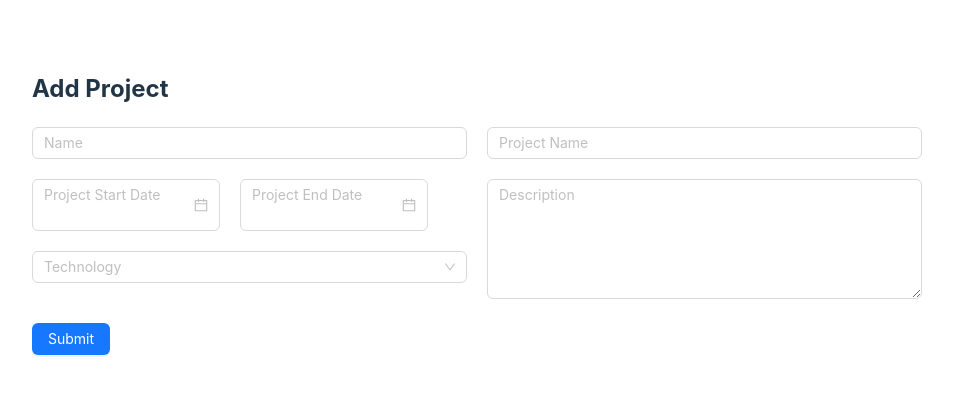
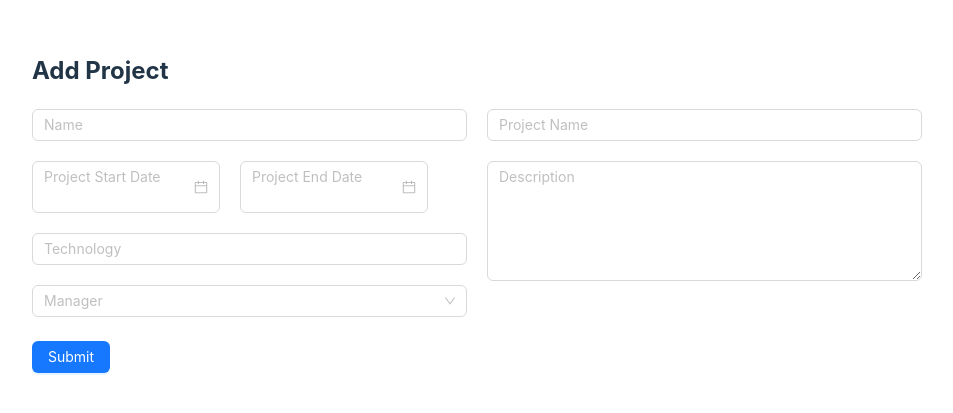
Before and after one commit to thibackend/ST-CMS-Project, a React (Vite) app in the folder EFP-client/: page / in a window 1280 px wide. Shown: the part 229-642 px from the top of the page, without its empty margins (163-1116 px from the left). Built offline with nearby package versions, Linux system fonts and the light colour scheme.

Commit message:
fix: update code UI edit/add page

```diff
--- a/EFP-client/src/components/AddProject/AddProject.jsx
+++ b/EFP-client/src/components/AddProject/AddProject.jsx
@@ -26,10 +26,13 @@ const App = () => {
                   <DatePicker placeholder="Project End Date" />
                 </div>
 
-                <Select placeholder="Technology">
-                  <Option value="react">React</Option>
-                  <Option value="angular">Angular</Option>
-                  <Option value="vue">Vue</Option>
+                <Input placeholder="Technology" />
+                <Select placeholder="Manager">
+                  <option value="Hồ Văn Đi">Hồ Văn Đi</option>
+                  <option value="Thu Hương">Thu Hương</option>
+                  <option value="A Thi">A Thi</option>
+                  <option value="Lê Xuân">Lê Xuân</option>
+                  <option value="Hữu Thắng">Hữu Thắng</option>
                 </Select>
               </Form.Item>
             </div>
--- a/EFP-client/src/components/EditProject/EditProject.jsx
+++ b/EFP-client/src/components/EditProject/EditProject.jsx
@@ -24,11 +24,7 @@ const App = () => {
                 <DatePicker placeholder="Project Start Date" />
                 <DatePicker placeholder="Project End Date" />
               </div>
-              <Select placeholder="Technology">
-                <Option value="react">React</Option>
-                <Option value="angular">Angular</Option>
-                <Option value="vue">Vue</Option>
-              </Select>
+              <Input placeholder="Technology" />
             </Form.Item>
           </div>
 
```
